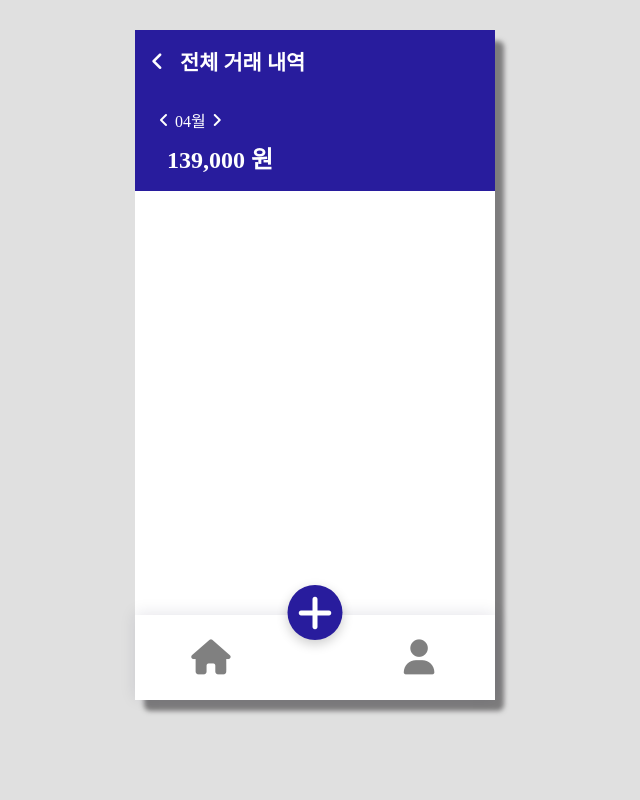
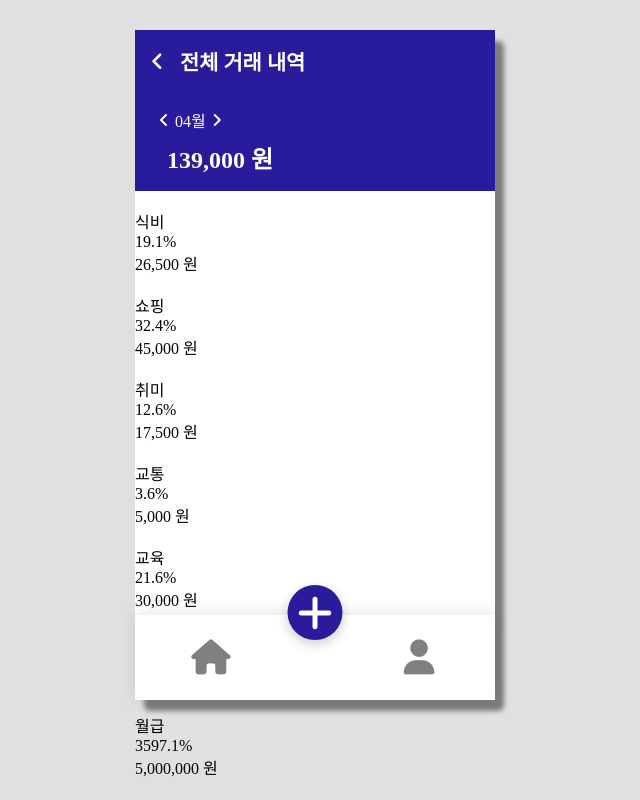
Before and after one commit to IT-Money/IT-Money, a Vue app: page /transaction-history in a window 1280 px wide. Shown: the whole page, without its empty margins (325-965 px from the left). Built offline with nearby package versions, Linux system fonts and the light colour scheme; data requests are answered from the project's data file; a web font is replaced by a local one.

Commit message:
Feat: 전체거래내역 카테고리별 기능 구현

```diff
--- a/src/components/ExpenseHeader.vue
+++ b/src/components/ExpenseHeader.vue
@@ -21,9 +21,11 @@ onMounted(() => {
         </p>
         <p class="amount">
           {{
-            count.useMonthlyAmount(
-              trans.monthlyExpense.value[trans.currentMonth.value],
-            )
+            count
+              .useMonthlyAmount(
+                trans.monthlyExpense.value[trans.currentMonth.value],
+              )
+              .toLocaleString()
           }}원
         </p>
         <span class="count-badge"
--- a/src/components/IncomeHeader.vue
+++ b/src/components/IncomeHeader.vue
@@ -21,9 +21,11 @@ onMounted(() => {
         </p>
         <p class="amount">
           {{
-            count.useMonthlyAmount(
-              trans.monthlyIncome.value[trans.currentMonth.value],
-            )
+            count
+              .useMonthlyAmount(
+                trans.monthlyIncome.value[trans.currentMonth.value],
+              )
+              .toLocaleString()
           }}원
         </p>
         <span class="count-badge"
--- a/src/components/MonthlyCategory.vue
+++ b/src/components/MonthlyCategory.vue
@@ -1,17 +1,56 @@
-<!-- <script setup>
-import useTrans from '@/stores/useTrans';
+<script setup>
+import useTrans from '@/stores/useTrans'
+import useCount from '@/stores/useCount'
+import { computed } from 'vue'
+import { onMounted } from 'vue'
+
 const trans = useTrans()
-
+const count = useCount()
+const expenseCategory = computed(() => {
+  if (!trans.monthlyCategory.value) return []
+  return Object.entries(trans.monthlyCategory.value)
+})
+const categoryName = {
+  1: '식비',
+  2: '쇼핑',
+  3: '취미',
+  4: '교통',
+  5: '교육',
+  6: '카테고리없음',
+  7: '월급',
+}
+onMounted(() => {
+  trans.fetchTransactions()
+})
 </script>
 
 <template>
-  <div>
-    <li v-for=""></li>
+  <div
+    v-for="([category, transactions], index) in expenseCategory"
+    :key="index"
+  >
+    <img src="" alt="" />
+    <div>
+      {{ categoryName[category] }}
+      <br />
+      {{
+        (() => {
+          const total = transactions.reduce((s, v) => s + v.amount, 0)
+          const monthTotal = count.useMonthlyAmount(
+            trans.monthlyExpense.value[trans.currentMonth.value] || [],
+          )
+
+          return monthTotal > 0
+            ? ((total / monthTotal) * 100).toFixed(1) + '%'
+            : '0%'
+        })()
+      }}
+    </div>
+    <p>
+      {{ transactions.reduce((s, v) => (s += v.amount), 0).toLocaleString() }}
+      원
+    </p>
   </div>
 </template>
 
-<style scoped>
-.categoryItem {
-  display: flex;
-}
-</style> -->
+<style scoped></style>
--- a/src/components/MonthlyHeader.vue
+++ b/src/components/MonthlyHeader.vue
@@ -21,9 +21,11 @@ onMounted(() => {
     </div>
     <p class="header_btm">
       {{
-        count.useMonthlyAmount(
-          trans.monthlyExpense.value[trans.currentMonth.value],
-        )
+        count
+          .useMonthlyAmount(
+            trans.monthlyExpense.value[trans.currentMonth.value],
+          )
+          .toLocaleString()
       }}
       원
     </p>
--- a/src/stores/useCount.js
+++ b/src/stores/useCount.js
@@ -1,7 +1,7 @@
 export default function useCount() {
   function useMonthlyAmount(arr = []) {
     const total = arr.reduce((s, v) => Number((s += v.amount)), 0)
-    return total.toLocaleString()
+    return total
   }
 
   return { useMonthlyAmount }
--- a/src/stores/useTrans.js
+++ b/src/stores/useTrans.js
@@ -65,9 +65,11 @@ export default function useTrans() {
   // monthlyCategory: 월별 카테고리
   const monthlyCategory = computed(() => {
     const group = {}
+    const currentMonthlyTrans = monthlyTransactions.value[currentMonth.value]
+    if (!currentMonthlyTrans) return group
 
-    monthlyTransactions.value.forEach(trans => {
-      const eachCategory = trans.Category
+    currentMonthlyTrans.forEach(trans => {
+      const eachCategory = trans.category
       if (!group[eachCategory]) group[eachCategory] = []
       group[eachCategory].push(trans)
     })
--- a/src/views/TransactionHistory.vue
+++ b/src/views/TransactionHistory.vue
@@ -1,7 +1,7 @@
 <script setup>
 import MonthlyHeader from '@/components/MonthlyHeader.vue'
 // import MonthlyChart from '@/components/MonthlyChart.vue'
-// import MonthlyCategory from '@/components/MonthlyCategory.vue'
+import MonthlyCategory from '@/components/MonthlyCategory.vue'
 import { onMounted } from 'vue'
 import useTrans from '@/stores/useTrans'
 const trans = useTrans()
@@ -16,7 +16,7 @@ onMounted(async () => {
 <template>
   <MonthlyHeader />
   <!-- <MonthlyChart /> -->
-  <!-- <MonthlyCategory /> -->
+  <MonthlyCategory />
 </template>
 
 <style scoped>
```
